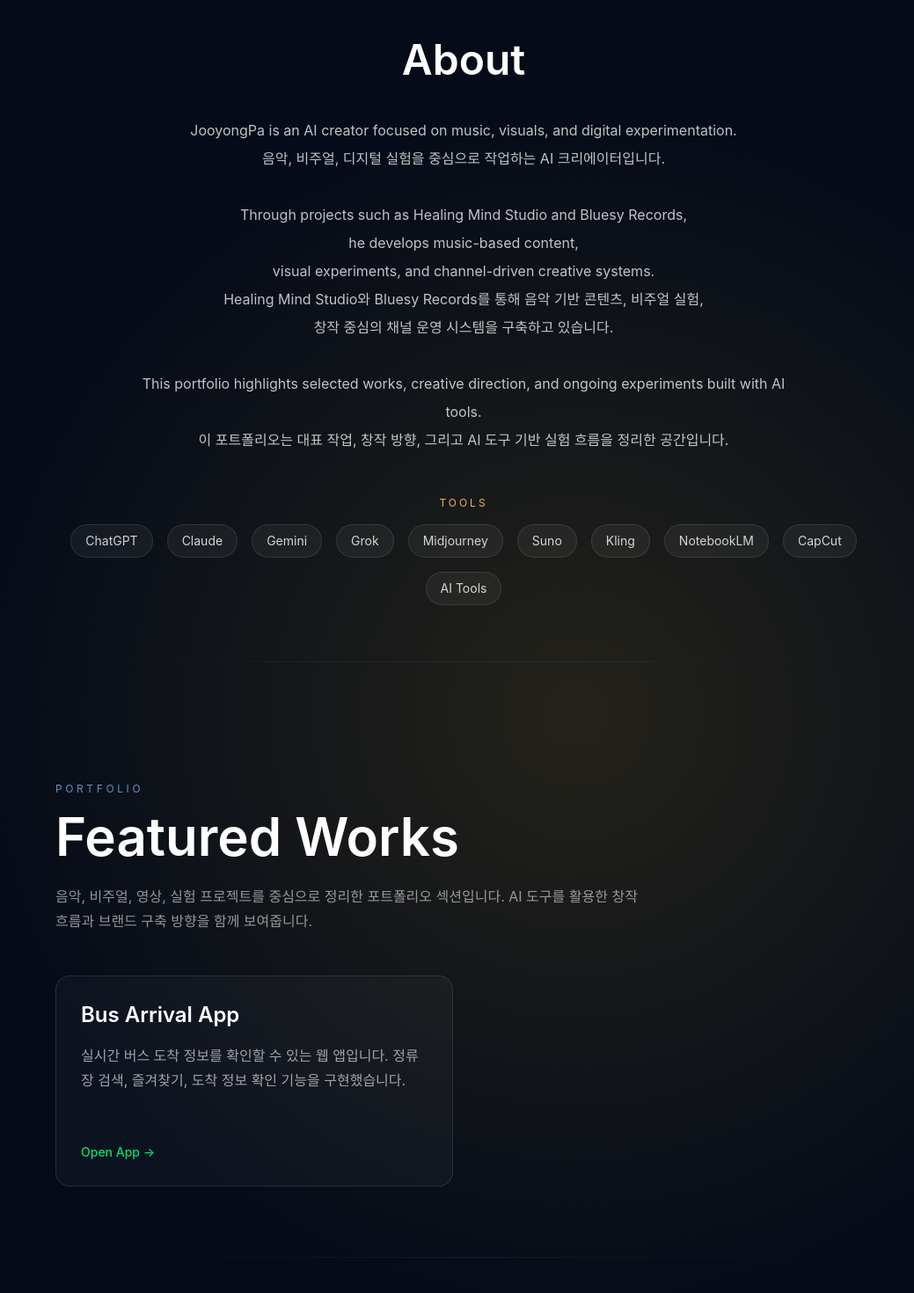
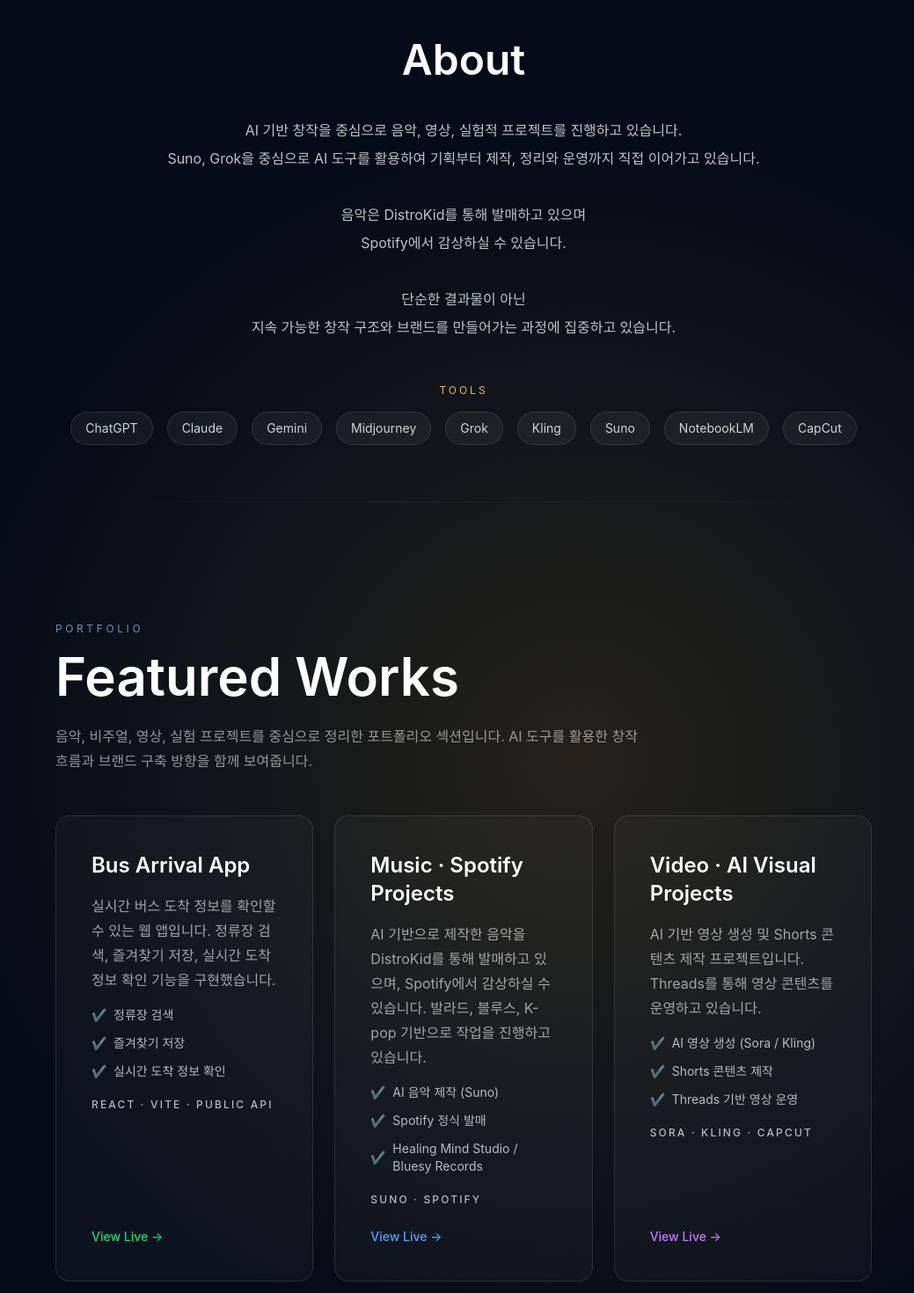
Before and after one commit to JooyongPa/jooyongpa-portfolio, a React app: page / in a window 1280 px wide. Shown: the part 920-2390 px from the top of the page at 88% size, without its empty margins (241-1280 px from the left). Built offline with nearby package versions, Linux system fonts and the light colour scheme; the HTML template or start-up script is replaced by a standard one.

Commit message:
final portfolio update

```diff
--- a/src/App.jsx
+++ b/src/App.jsx
@@ -8,9 +8,40 @@
   const works = [
     {
       title: "Bus Arrival App",
-      desc: "실시간 버스 도착 정보를 확인할 수 있는 웹 앱입니다. 정류장 검색, 즐겨찾기, 도착 정보 확인 기능을 구현했습니다.",
+      desc: "실시간 버스 도착 정보를 확인할 수 있는 웹 앱입니다. 정류장 검색, 즐겨찾기 저장, 실시간 도착 정보 확인 기능을 구현했습니다.",
+      features: [
+        "정류장 검색",
+        "즐겨찾기 저장",
+        "실시간 도착 정보 확인"
+      ],
+      tech: "React · Vite · Public API",
       accent: "text-green-400",
       link: "https://my-bus-app-psi.vercel.app/"
+    },
+
+  {
+    title: "Music · Spotify Projects",
+    desc: "AI 기반으로 제작한 음악을 DistroKid를 통해 발매하고 있으며, Spotify에서 감상하실 수 있습니다. 발라드, 블루스, K-pop 기반으로 작업을 진행하고 있습니다.",
+    features: [
+      "AI 음악 제작 (Suno)",
+      "Spotify 정식 발매",
+      "Healing Mind Studio / Bluesy Records"
+    ],
+    tech: "Suno · Spotify",
+    accent: "text-blue-400",
+    link: "https://open.spotify.com/artist/3aClvwp9IWq4MKZlbI0p82"
+  },
+  {
+    title: "Video · AI Visual Projects",
+    desc: "AI 기반 영상 생성 및 Shorts 콘텐츠 제작 프로젝트입니다. Threads를 통해 영상 콘텐츠를 운영하고 있습니다.",
+    features: [
+      "AI 영상 생성 (Sora / Kling)",
+      "Shorts 콘텐츠 제작",
+      "Threads 기반 영상 운영"
+    ],
+    tech: "Sora · Kling · CapCut",
+    accent: "text-purple-400",
+    link: "https://www.threads.com/@healingmindstudio"
   }
   ]
   const musicTracks = [
@@ -142,22 +173,21 @@
 
     <div className="space-y-8 text-white/75 leading-8 max-w-3xl mx-auto">
   <p>
-      JooyongPa is an AI creator focused on music, visuals, and digital experimentation.
+  AI 기반 창작을 중심으로 음악, 영상, 실험적 프로젝트를 진행하고 있습니다.
     <br />
-      음악, 비주얼, 디지털 실험을 중심으로 작업하는 AI 크리에이터입니다.
+    Suno, Grok을 중심으로 AI 도구를 활용하여 기획부터 제작, 정리와 운영까지 직접 이어가고 있습니다.
   </p>
 
   <p>
-      Through projects such as Healing Mind Studio and Bluesy Records, <br />
-      he develops music-based content, <br />
-      visual experiments, and channel-driven creative systems. <br />
-      Healing Mind Studio와 Bluesy Records를 통해 음악 기반 콘텐츠, 비주얼 실험, <br />
-      창작 중심의 채널 운영 시스템을 구축하고 있습니다.
+    음악은 DistroKid를 통해 발매하고 있으며
+    <br />
+    Spotify에서 감상하실 수 있습니다.
   </p>
 
   <p>
-      This portfolio highlights selected works, creative direction, and ongoing experiments built with AI tools. <br />
-      이 포트폴리오는 대표 작업, 창작 방향, 그리고 AI 도구 기반 실험 흐름을 정리한 공간입니다.
+    단순한 결과물이 아닌
+    <br />
+    지속 가능한 창작 구조와 브랜드를 만들어가는 과정에 집중하고 있습니다.
   </p>
 </div>
     <div className="mt-12">
@@ -169,13 +199,13 @@
     <span className="px-4 py-2 rounded-full bg-white/5 border border-white/10 text-sm text-white/80 hover:bg-white/10 transition">ChatGPT</span>
     <span className="px-4 py-2 rounded-full bg-white/5 border border-white/10 text-sm text-white/80 hover:bg-white/10 transition">Claude</span>
     <span className="px-4 py-2 rounded-full bg-white/5 border border-white/10 text-sm text-white/80 hover:bg-white/10 transition">Gemini</span>
+    <span className="px-4 py-2 rounded-full bg-white/5 border border-white/10 text-sm text-white/80 hover:bg-white/10 transition">Midjourney</span>
     <span className="px-4 py-2 rounded-full bg-white/5 border border-white/10 text-sm text-white/80 hover:bg-white/10 transition">Grok</span>
-    <span className="px-4 py-2 rounded-full bg-white/5 border border-white/10 text-sm text-white/80 hover:bg-white/10 transition">Midjourney</span>
+    <span className="px-4 py-2 rounded-full bg-white/5 border border-white/10 text-sm text-white/80 hover:bg-white/10 transition">Kling</span>
     <span className="px-4 py-2 rounded-full bg-white/5 border border-white/10 text-sm text-white/80 hover:bg-white/10 transition">Suno</span>
-    <span className="px-4 py-2 rounded-full bg-white/5 border border-white/10 text-sm text-white/80 hover:bg-white/10 transition">Kling</span>
     <span className="px-4 py-2 rounded-full bg-white/5 border border-white/10 text-sm text-white/80 hover:bg-white/10 transition">NotebookLM</span>
     <span className="px-4 py-2 rounded-full bg-white/5 border border-white/10 text-sm text-white/80 hover:bg-white/10 transition">CapCut</span>
-    <span className="px-4 py-2 rounded-full bg-white/5 border border-white/10 text-sm text-white/80 hover:bg-white/10 transition">AI Tools</span>
+
   </div>
 </div>
     <div className="mt-16 h-px w-full bg-gradient-to-r from-transparent via-blue-400/10 to-transparent" />
@@ -198,17 +228,14 @@
                   보여줍니다.
                 </p>
 
-                <div className="grid md:grid-cols-2 gap-6 items-stretch">
+                <div className="grid grid-cols-1 md:grid-cols-2 lg:grid-cols-3 gap-6 items-stretch">
                   {works.map((work) => (
                    <div
                    key={work.title}
-                   className="group rounded-2xl border border-white/10 bg-white/[0.03] p-7 min-h-[240px]
-h-full flex flex-col justify-between
-transition-all duration-300 hover:translate-y-[-2px]
+                   className="group rounded-2xl border border-white/10 bg-white/[0.03] p-8 md:p-10 min-h-[240px]
+                    h-full flex flex-col justify-between  transition-all duration-300 hover:translate-y-[-2px]
                     hover:bg-white/[0.06] hover:scale-[1.02] hover:shadow-[0_0_30px_rgba(255,255,255,0.08)]"
                  >
-
-
   <div className="flex flex-col h-full justify-between">
   <div>
     <h3 className="text-2xl font-semibold mb-4 group-hover:text-white transition">
@@ -218,6 +245,22 @@
     <p className="text-white/60 leading-7">
       {work.desc}
       </p>
+      {work.features && (
+  <ul className="mt-4 space-y-3 text-sm text-white/70">
+    {work.features.map((feature) => (
+      <li key={feature} className="flex items-center gap-2">
+        <span className="text-green-400">✔</span>
+        <span>{feature}</span>
+      </li>
+    ))}
+  </ul>
+)}
+
+{work.tech && (
+  <p className="mt-5 text-xs uppercase tracking-[0.18em] text-white/70 font-medium">
+    {work.tech}
+  </p>
+)}
   </div>
 
   <a
@@ -226,7 +269,7 @@
     rel="noreferrer"
     className={`mt-6 text-sm font-medium ${work.accent} group-hover:translate-x-1 group-hover:brightness-125 transition`}
   >
-    Open App →
+    View Live →
   </a>
 </div>
                     </div>
@@ -252,7 +295,7 @@
     </p>
   </div>
 
-  <div className="grid grid-cols-1 md:grid-cols-2 gap-6">
+  <div className="grid grid-cols-1 md:grid-cols-2 lg:grid-cols-3 gap-6">
 
     {/* 1 */}
     <div className="rounded-2xl border border-white/10 bg-white/5 p-6 hover:bg-white/10 transition">
```
Lines whose indentation alone changed are shown as unchanged.
